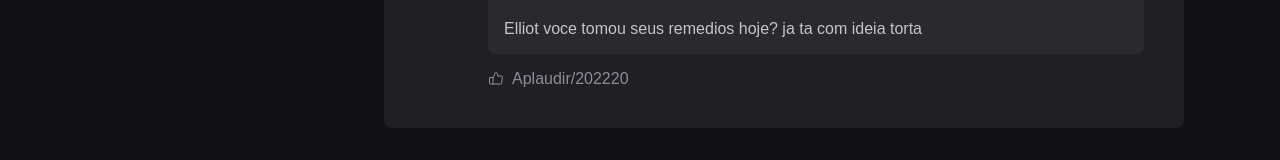
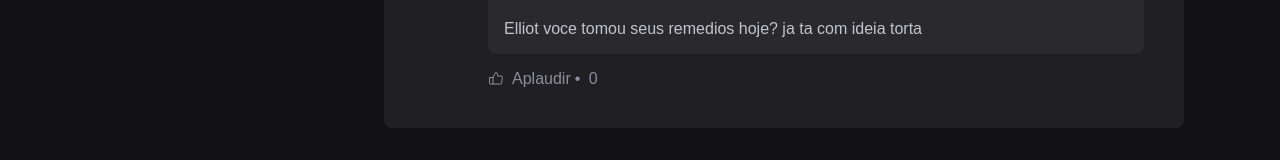
Before and after one commit to luanhsr/ignite-reactjs-01-fundamentos-react-ALUNO, a React (Vite) app in the folder 01-fundamentos-reactjs/: page / in a window 1280 px wide. Shown: the part 730-890 px from the top of the page. Built offline with nearby package versions, Linux system fonts and the light colour scheme.

Commit message:
Validando comentario e funcao like comentario

```diff
--- a/01-fundamentos-reactjs/src/components/Comment.jsx
+++ b/01-fundamentos-reactjs/src/components/Comment.jsx
@@ -1,9 +1,18 @@
 import { ThumbsUp, Trash } from 'phosphor-react';
 import styles from './Comment.module.css';
 import { Avatar } from './Avatar';
+import { useState } from 'react';
 export function Comment ({content , onDeleteComment}) {
+
+    const [likeCount, setLikeCount] = useState(0);
+
+    function handleLikeComment () {
+        setLikeCount(likeCount + 1);
+    }
     function handleDeletComment () {
-        onDeleteComment(content);
+        setLikeCount((state)=> {
+            return state + 1
+        })
     }
     return (
         <div className={styles.comment}>
@@ -30,9 +39,9 @@ export function Comment ({content , onDeleteComment}) {
 
                 </div>
                 <footer>
-                        <button>
+                        <button onClick={handleLikeComment}>
                             <ThumbsUp />
-                                Aplaudir <span>20</span>
+                                Aplaudir <span> {likeCount} </span>
                         </button>
 
                 </footer>
--- a/01-fundamentos-reactjs/src/components/Comment.module.css
+++ b/01-fundamentos-reactjs/src/components/Comment.module.css
@@ -75,6 +75,6 @@
     margin-right: 0.5rem;
 }
 .commentBox footer button span::before { /*cria um dentro do elemento spam*/
-    content: "/2022";  /*esse seria o conteudo, um icone HTML apenas um ponto*/
-    padding:  0 0 0.25rem; /*faz um pequeno espacamento*/
+    content: "\2022";  /*esse seria o conteudo, um icone HTML apenas um ponto*/
+    padding:  0 0.25rem; /*faz um pequeno espacamento*/
 }
--- a/01-fundamentos-reactjs/src/components/Post.jsx
+++ b/01-fundamentos-reactjs/src/components/Post.jsx
@@ -6,6 +6,7 @@ import { Comment } from './Comment';
 
 import styles from './Post.module.css';
 import { useState } from 'react';
+
 
 export function Post({author, publishedAt, content}) {
 
@@ -28,6 +29,9 @@ export function Post({author, publishedAt, content}) {
 
   function handleNewCommentChange () {
     setNewCommentText(event.target.value);
+  }
+  function handleNewCommentInvalid () {
+    event.target.setCustomValidity('Esse campo é obrigatório!');
   }
   function deleteComment (commentToDelete) {
     const commentsWithoutDeletedOne = comments.filter(comment =>{
@@ -70,6 +74,8 @@ export function Post({author, publishedAt, content}) {
               value={newCommentText}
               placeholder='Deixe um comentario'
               onChange={handleNewCommentChange}
+              onInvalid={handleNewCommentInvalid}
+              required
             />
             <footer>
                 <button type='submit'> Publicar </button>
```
Also changed, not shown: 2 other files (tests, documents, lock files or other folders).
